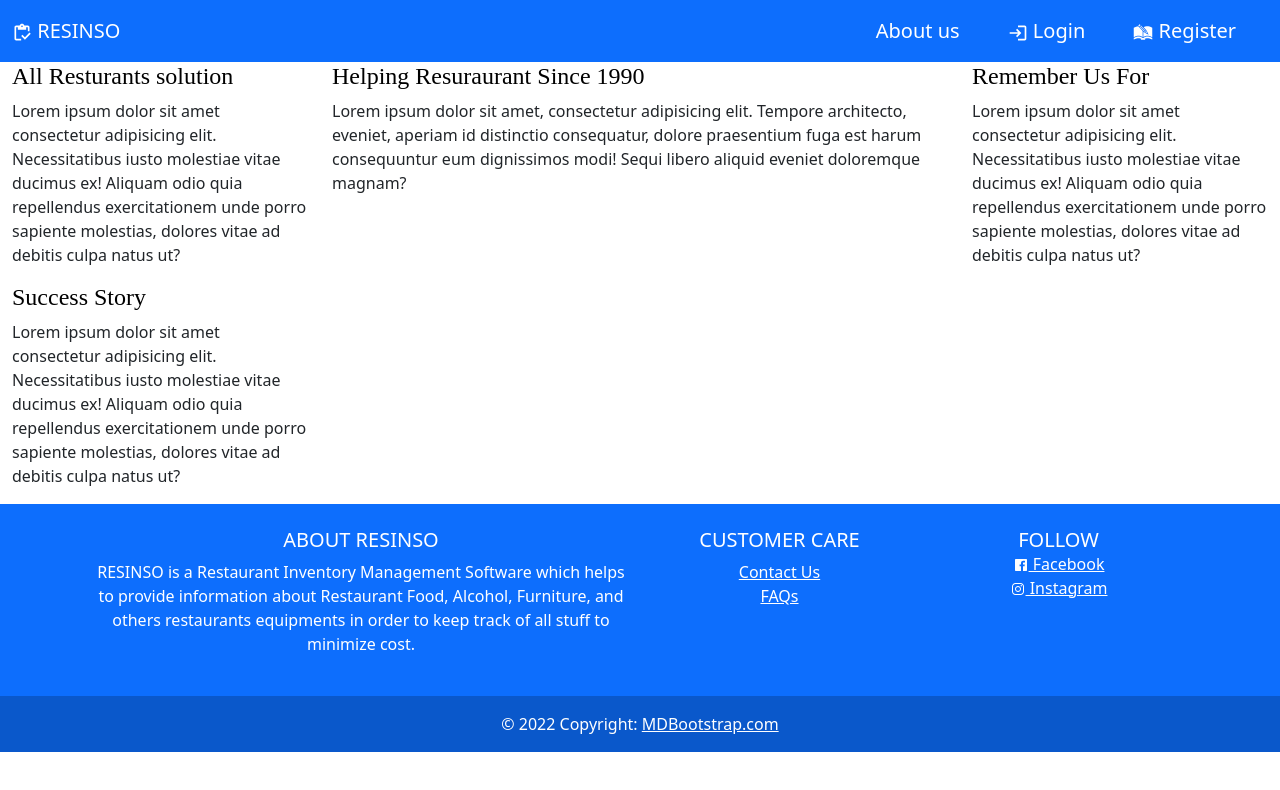
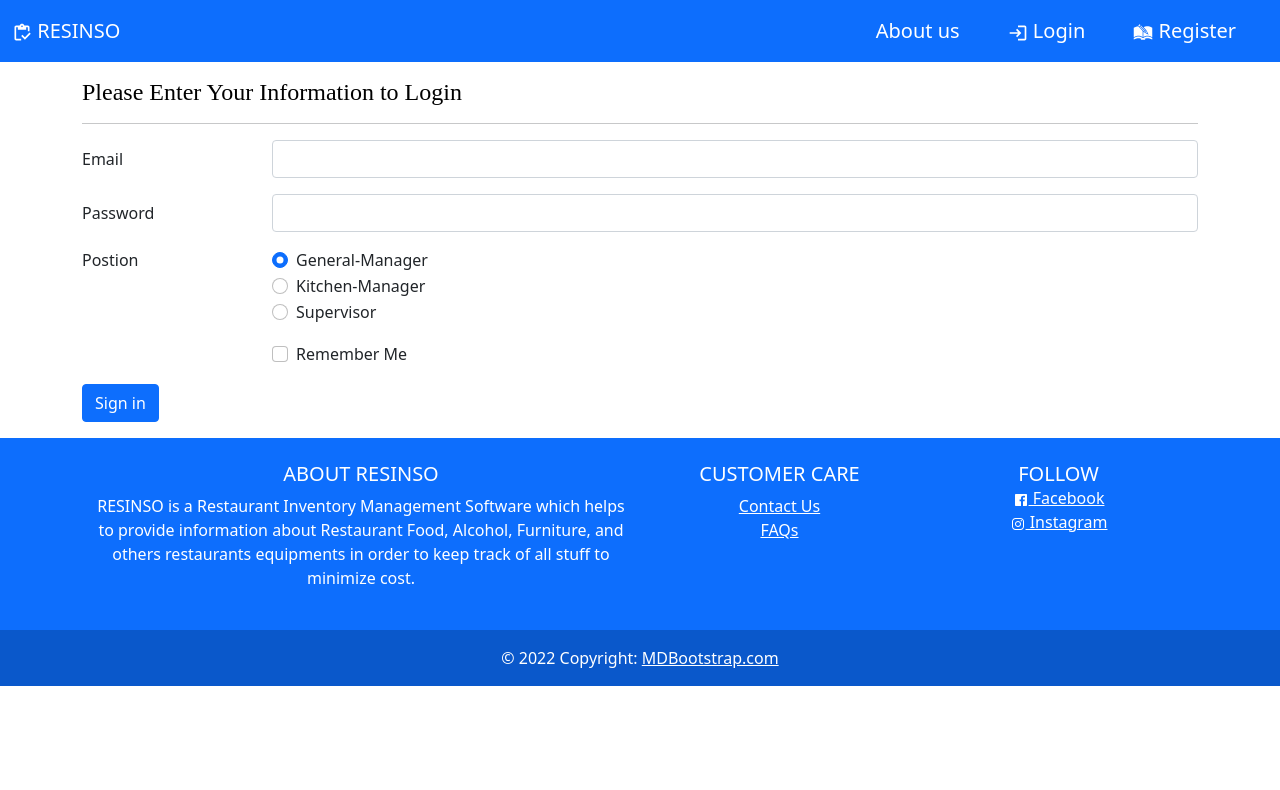
Before and after one commit to ashimsharma337/Restaurant-Inventory-Management, a React (Create React App) app in the folder client/: page /login in a window 1280 px wide. Shown: the top 790 px of the page. Built offline with nearby package versions, Linux system fonts and the light colour scheme.

Commit message:
login page design completed

```diff
--- a/client/package.json
+++ b/client/package.json
@@ -12,6 +12,7 @@
     "react-bootstrap": "^2.1.2",
     "react-dom": "^17.0.2",
     "react-icons": "^4.3.1",
+    "react-router-dom": "^6.2.1",
     "react-scripts": "5.0.0",
     "web-vitals": "^2.1.4"
   },
--- a/client/src/App.js
+++ b/client/src/App.js
@@ -1,14 +1,17 @@
-import Footer from "./components/footers/footer_component";
-import Header from "./components/headers/header_component";
 import Home from "./components/home/home_component";
+import { BrowserRouter, Routes, Route } from "react-router-dom";
+import Login from "./components/login/login_component";
 
 
 function App() {
   return (
     <>
-        <Header/>
-        <Home/>
-        <Footer/>
+      <BrowserRouter>
+          <Routes>
+            <Route path="/" element={<Home/>}></Route>
+            <Route path="/login" element={<Login/>}></Route>
+          </Routes>
+      </BrowserRouter>
     </>
   );
 }
--- a/client/src/components/headers/header_component.js
+++ b/client/src/components/headers/header_component.js
@@ -1,6 +1,7 @@
 import React from 'react';
 import { MdOutlineInventory, MdOutlineLogin } from "react-icons/md"
 import { GiArchiveRegister } from "react-icons/gi";
+import { Link } from 'react-router-dom';
 
 const Header = () => {
   return (
@@ -12,13 +13,13 @@ const Header = () => {
                     </button>
                     <ul className="nav">
                       <li className="nav-link">
-                        <a href="/contact" className = "navbar-brand">About us</a>
+                        <Link to="/contact" className = "navbar-brand">About us</Link>
                       </li>
                       <li className="nav-link">
-                        <a href="/login" className = "navbar-brand" ><MdOutlineLogin/>&nbsp;Login</a>
+                        <Link to="/login" className = "navbar-brand" ><MdOutlineLogin/>&nbsp;Login</Link>
                       </li>
                       <li className="nav-link">
-                        <a href="/register" className = "navbar-brand"><GiArchiveRegister/>&nbsp;Register</a>
+                        <Link to="/register" className = "navbar-brand"><GiArchiveRegister/>&nbsp;Register</Link>
                       </li>
                     </ul>
                </div>
--- a/client/src/components/home/home_component.js
+++ b/client/src/components/home/home_component.js
@@ -1,8 +1,12 @@
 import React from 'react';
 import "../../components/home/home_component.css";
+import Header from "../headers/header_component";
+import Footer from "../footers/footer_component";
 
 const Home = () => {
   return (
+    <>
+     <Header/>
       <div className='container-fluid' id="homeContainer">
         <div className='row'>
             <div className="col-sm-3">
@@ -35,6 +39,8 @@ const Home = () => {
           </div>
         </div>
       </div>
+      <Footer/>
+    </>
   )
 }
 
--- /dev/null
+++ b/client/src/components/login/login_component.js
@@ -0,0 +1,67 @@
+import React from 'react';
+import Header from '../headers/header_component';
+import Footer from '../footers/footer_component';
+
+
+const Login = () => {
+  return (
+    <>
+     <Header/>
+       <div className='container'>
+          <h4 className='mt-3'>Please Enter Your Information to Login</h4>
+          <hr></hr>
+          <form>
+              <div className="row mb-3">
+                <label for="inputEmail3" className="col-sm-2 col-form-label">Email</label>
+                <div className="col-sm-10">
+                  <input type="email" className="form-control" id="inputEmail3"/>
+                </div>
+              </div>
+              <div className="row mb-3">
+                <label for="inputPassword3" className="col-sm-2 col-form-label">Password</label>
+                <div className="col-sm-10">
+                  <input type="password" className="form-control" id="inputPassword3"/>
+                </div>
+              </div>
+              <fieldset className="row mb-3">
+                <legend className="col-form-label col-sm-2 pt-0">Postion</legend>
+                <div className="col-sm-10">
+                  <div className="form-check">
+                    <input className="form-check-input" type="radio" name="gridRadios" id="gridRadios1" value="option1" checked/>
+                    <label className="form-check-label" for="gridRadios1">
+                      General-Manager
+                    </label>
+                  </div>
+                  <div className="form-check">
+                    <input className="form-check-input" type="radio" name="gridRadios" id="gridRadios2" value="option2"/>
+                    <label className="form-check-label" for="gridRadios2">
+                      Kitchen-Manager
+                    </label>
+                  </div>
+                  <div className="form-check">
+                    <input className="form-check-input" type="radio" name="gridRadios" id="gridRadios3" value="option3"/>
+                    <label className="form-check-label" for="gridRadios3">
+                      Supervisor
+                    </label>
+                  </div>
+                </div>
+              </fieldset>
+              <div className="row mb-3">
+                <div className="col-sm-10 offset-sm-2">
+                  <div className="form-check">
+                    <input className="form-check-input" type="checkbox" id="gridCheck1"/>
+                    <label className="form-check-label" for="gridCheck1">
+                      Remember Me
+                    </label>
+                  </div>
+                </div>
+              </div>
+              <button type="submit" className="btn btn-primary mb-3">Sign in</button>
+          </form>
+       </div>
+     <Footer/>
+    </>
+  )
+}
+
+export default Login
```
Also changed, not shown: 1 other file (tests, documents, lock files or other folders). Lines whose indentation alone changed are shown as unchanged.
